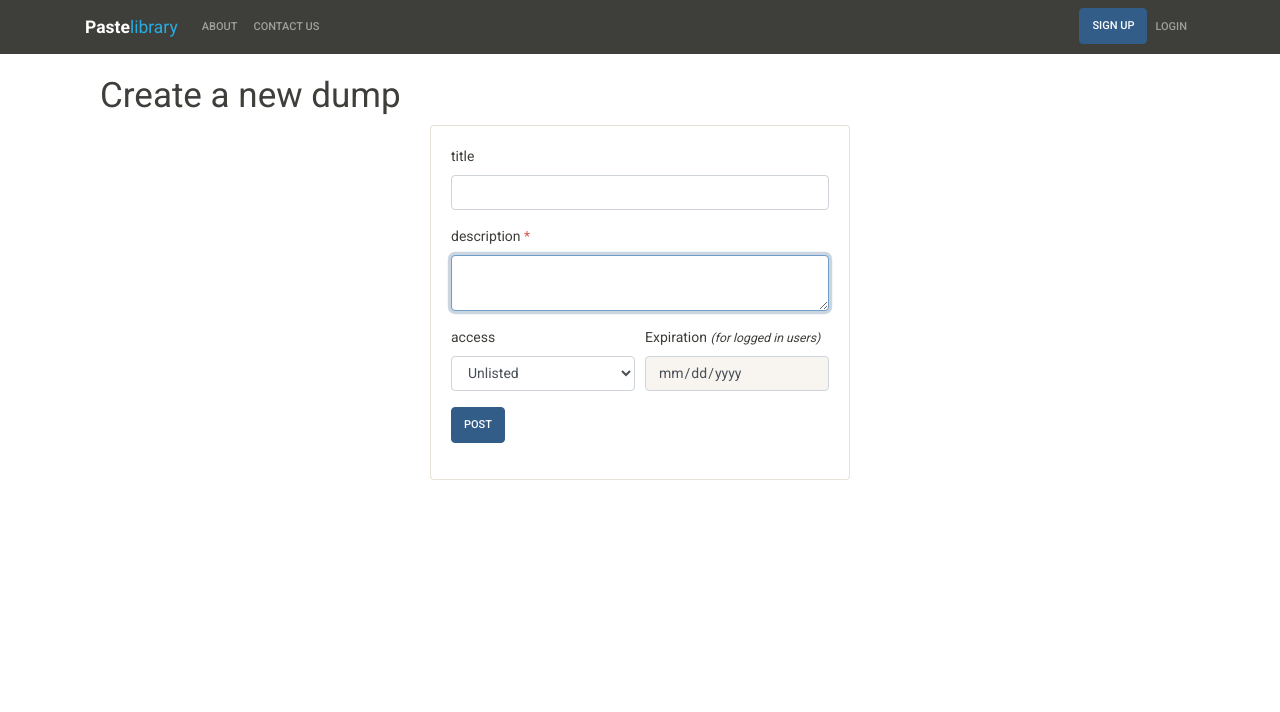
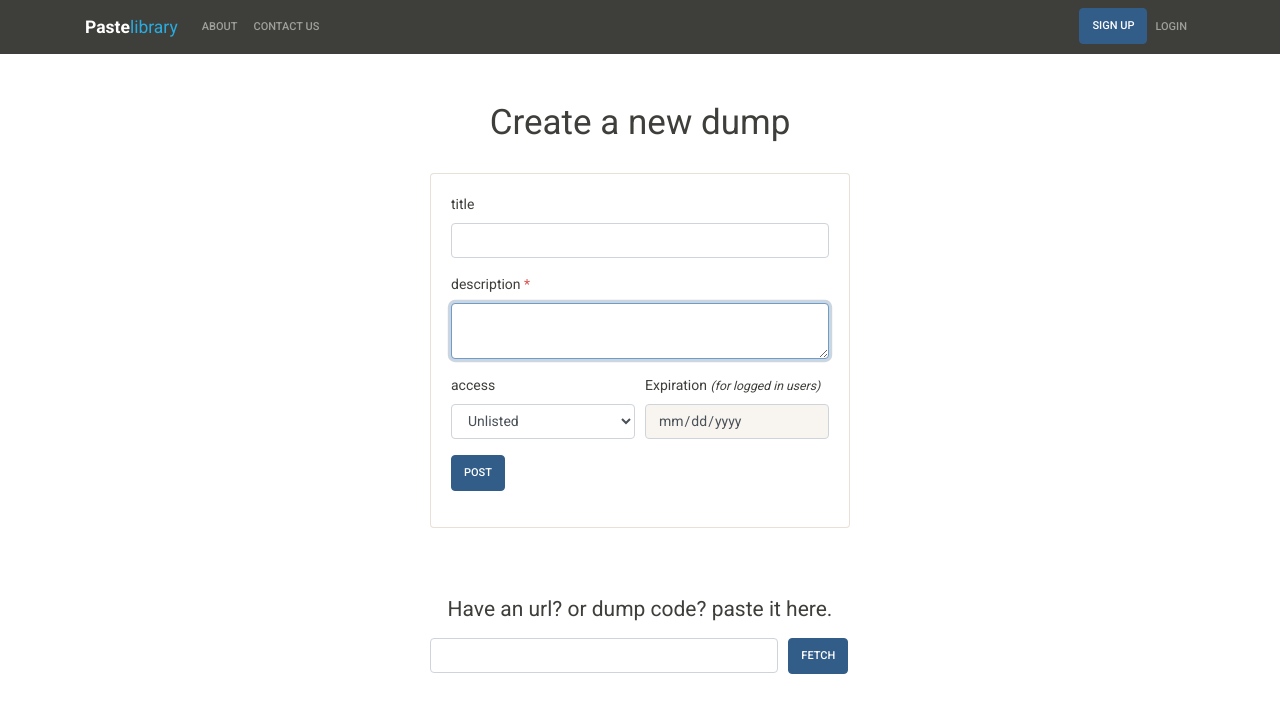
Before and after one commit to Deepak-Kharah/paste-library-mern, a React (Create React App) app in the folder client/: page / in a window 1280 px wide. Shown: the top 712 px of the page. Built offline with nearby package versions, Linux system fonts and the light colour scheme; no server answers.

Commit message:
view dump by slug

```diff
--- a/client/src/actions/dump.js
+++ b/client/src/actions/dump.js
@@ -65,6 +65,4 @@ export const getDump = (slug) => async (dispatch) => {
 };
 
 // Clear dump
-export const clearDump = () => async (dispatch) => {
-    dispatch({ type: CLEAR_DUMP });
-};
+export const clearDump = () => async (dispatch) => dispatch({ type: CLEAR_DUMP });
--- a/client/src/components/dumps/Dump.jsx
+++ b/client/src/components/dumps/Dump.jsx
@@ -15,14 +15,12 @@ class Dump extends Component {
     };
 
     componentDidMount() {
-        console.log(this.props.match.params.slug);
         this.props.getDump(this.props.match.params.slug);
     }
 
     render() {
         const { dump, loading } = this.props.dump;
-        console.log(dump, loading);
-        return loading ? (
+        return loading || !dump ? (
             <Loading />
         ) : (
             <Fragment>
--- /dev/null
+++ b/client/src/components/dumps/DumpViewForm.jsx
@@ -0,0 +1,72 @@
+import React, { Component } from 'react';
+import { connect } from 'react-redux';
+import { Redirect } from 'react-router-dom';
+import PropTypes from 'prop-types';
+
+import { setAlert } from '../../actions/alert';
+import { getDump } from '../../actions/dump';
+
+export class DumpViewForm extends Component {
+    state = {
+        url: '',
+        slug: ''
+    };
+    static propTypes = {
+        setAlert: PropTypes.func.isRequired,
+        getDump: PropTypes.func.isRequired
+    };
+
+    onSubmit = async (e) => {
+        let { url } = this.state;
+        e.preventDefault();
+        if (!url) {
+            this.props.setAlert('url is required.', 'danger');
+        } else {
+            if (url.endsWith('/')) {
+                url = url.slice(0, -1);
+            }
+            const urlArray = url.split('/');
+
+            const slug = urlArray[urlArray.length - 1];
+
+            this.setState({ slug });
+        }
+    };
+
+    onChange = (e) => {
+        this.setState({ [e.target.name]: e.target.value });
+    };
+
+    render() {
+        const { url, slug } = this.state;
+        if (slug) {
+            return <Redirect push to={`/d/${slug}`} target="_blank" />;
+        }
+        return (
+            <div className="mt-3">
+                <form onSubmit={this.onSubmit}>
+                    <div className="form-row">
+                        <div className="form-group col">
+                            <label htmlFor="url" className="sr-only" />
+                            <input
+                                type="text"
+                                className="form-control"
+                                name="url"
+                                onChange={this.onChange}
+                                value={url}
+                                required
+                            />
+                        </div>
+                        <div className="col-2">
+                            <button type="submit" className="btn btn-primary form-col">
+                                fetch
+                            </button>
+                        </div>
+                    </div>
+                </form>
+            </div>
+        );
+    }
+}
+
+export default connect(null, { setAlert, getDump })(DumpViewForm);
--- a/client/src/components/layout/Home.jsx
+++ b/client/src/components/layout/Home.jsx
@@ -1,13 +1,19 @@
 import React from 'react';
 import DumpForm from '../dumps/DumpForm';
+import DumpViewForm from '../dumps/DumpViewForm';
 
 function Home() {
     return (
         <div className="container">
+            <h1 className="text-center title mt-5">Create a new dump</h1>
             <br />
-            <h1>Create a new dump</h1>
-            <div className="col-md-5 m-auto">
+            <div className="col-md-5 mx-auto">
                 <DumpForm />
+            </div>
+            <br />
+            <h4 className="text-center title mt-5">Have an url? or dump code? paste it here.</h4>
+            <div className="col-md-5 mx-auto">
+                <DumpViewForm />
             </div>
         </div>
     );
```
